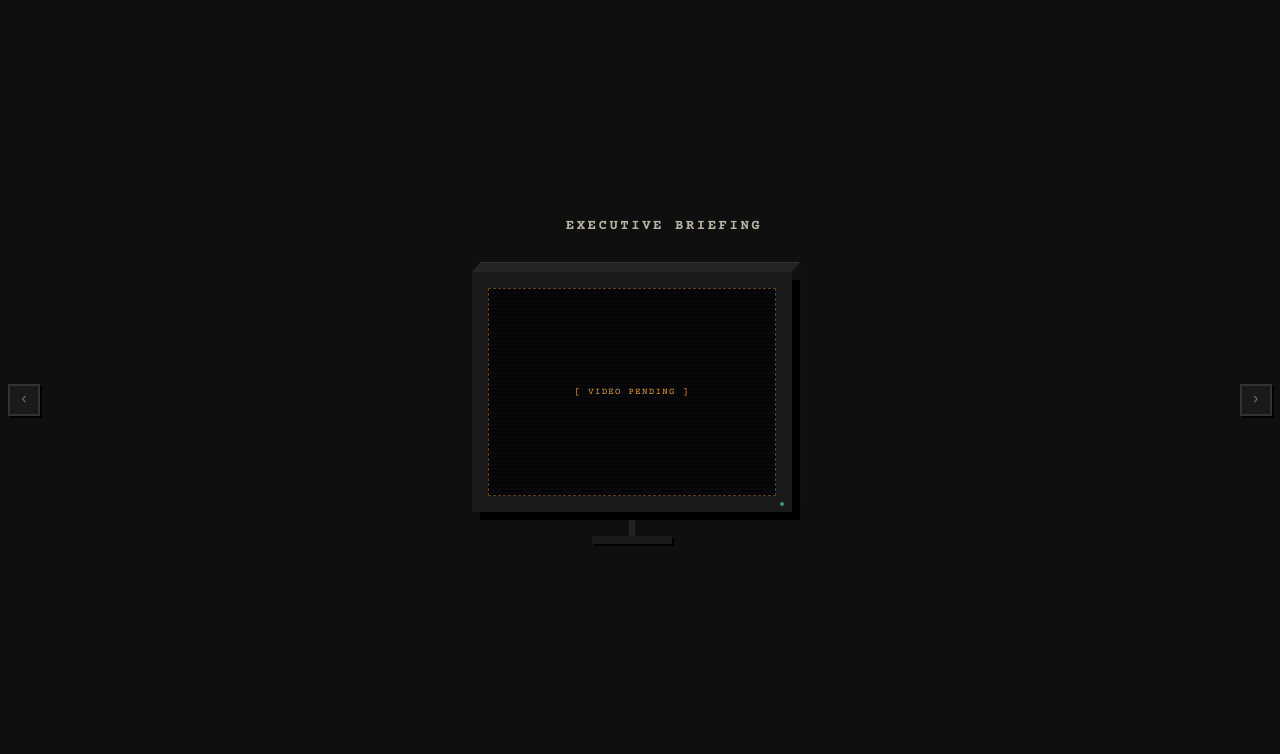
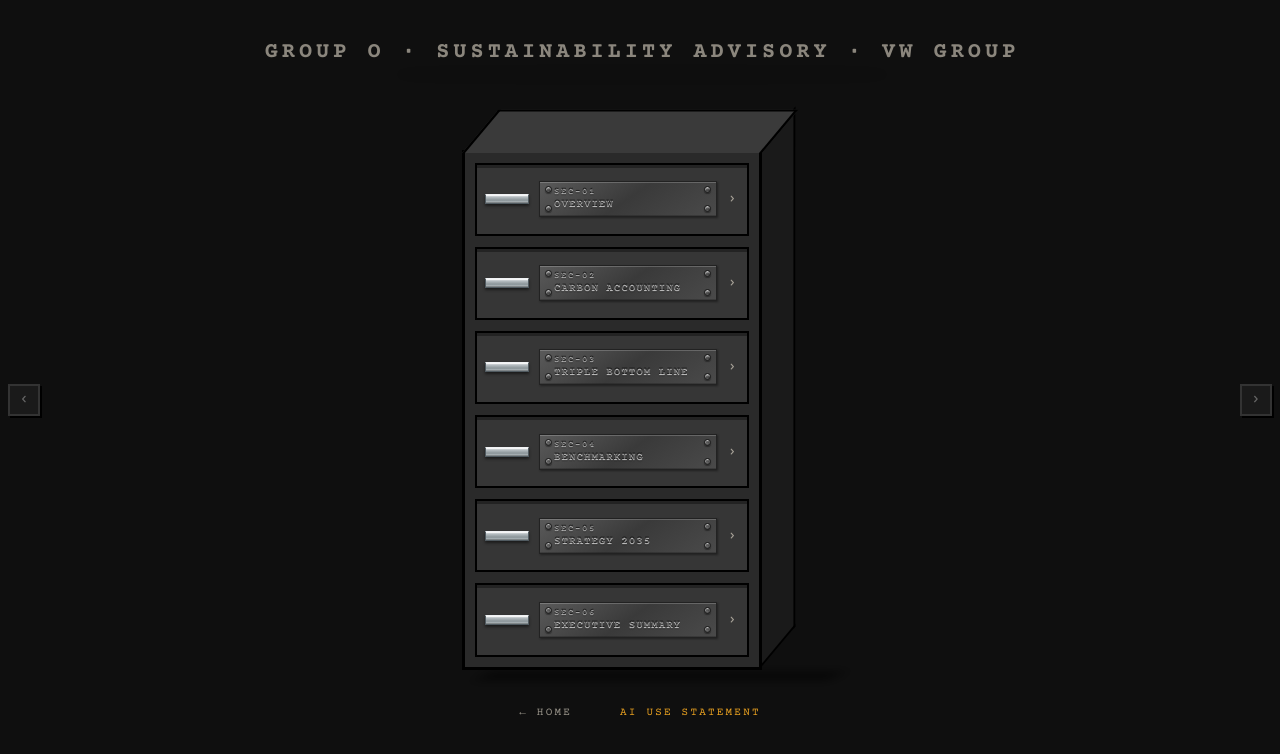
Before and after one commit to Magicfan2009/Sustainable-Business-Group-O, a React (Vite) app in the folder sustainable-business-website/: page / in a window 1280 px wide. Shown: the top 754 px of the page. Built offline with nearby package versions, Linux system fonts and the light colour scheme.

Commit message:
fix: cabinet shown on load, inactive rooms hidden; GSAP manages visibility during transitions

```diff
--- a/sustainable-business-website/src/App.jsx
+++ b/sustainable-business-website/src/App.jsx
@@ -68,12 +68,12 @@
     const targetEl = document.querySelector(`[data-room="${targetRoom}"]`)
     if (!currentEl || !targetEl) { panningRef.current = false; return }
 
-    gsap.set(targetEl, { x: enterX, zIndex: 2 })
-    gsap.set(currentEl, { zIndex: 1 })
+    gsap.set(targetEl, { x: enterX, zIndex: 2, visibility: 'visible' })
+    gsap.set(currentEl, { zIndex: 1, visibility: 'visible' })
 
     const tl = gsap.timeline({
       onComplete: () => {
-        gsap.set(currentEl, { x: 0, zIndex: 1 })
+        gsap.set(currentEl, { x: 0, zIndex: 1, visibility: 'hidden' })
         roomRef.current = targetRoom
         setRoom(targetRoom)
         panningRef.current = false
@@ -105,7 +105,7 @@
 
       {screen === SCREENS.ROOMS && (
         <div style={{ width: '100%', height: '100%', position: 'relative', isolation: 'isolate' }}>
-          <div data-room="cabinet" style={{ position: 'absolute', inset: 0, display: 'flex', alignItems: 'center', justifyContent: 'center' }}>
+          <div data-room="cabinet" style={{ position: 'absolute', inset: 0, display: 'flex', alignItems: 'center', justifyContent: 'center', visibility: 'visible' }}>
             <CabinetScreen
               onOpenFile={openFile}
               onOpenAI={openAI}
@@ -115,7 +115,7 @@
               panning={panningRef}
             />
           </div>
-          <div data-room="tablet" style={{ position: 'absolute', inset: 0 }}>
+          <div data-room="tablet" style={{ position: 'absolute', inset: 0, visibility: 'hidden' }}>
             <TabletScreen
               onPanLeft={() => panToRoom('left')}
               onPanRight={() => panToRoom('right')}
@@ -123,7 +123,7 @@
               panning={panningRef}
             />
           </div>
-          <div data-room="monitor" style={{ position: 'absolute', inset: 0 }}>
+          <div data-room="monitor" style={{ position: 'absolute', inset: 0, visibility: 'hidden' }}>
             <MonitorScreen
               onPanLeft={() => panToRoom('left')}
               onPanRight={() => panToRoom('right')}
```
